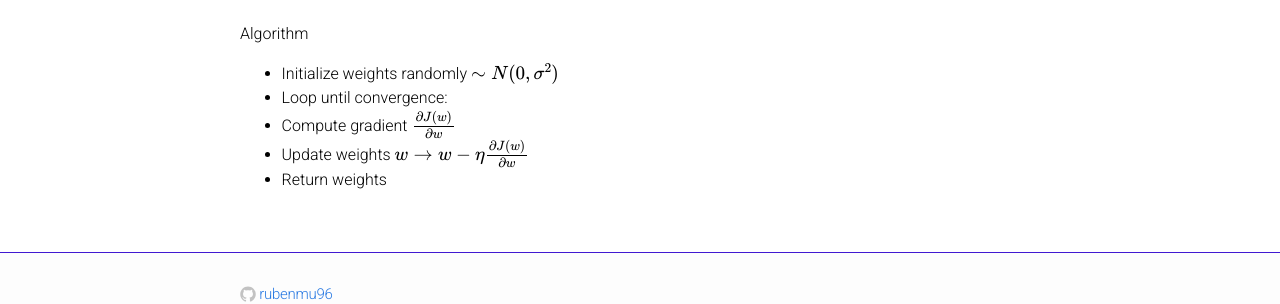
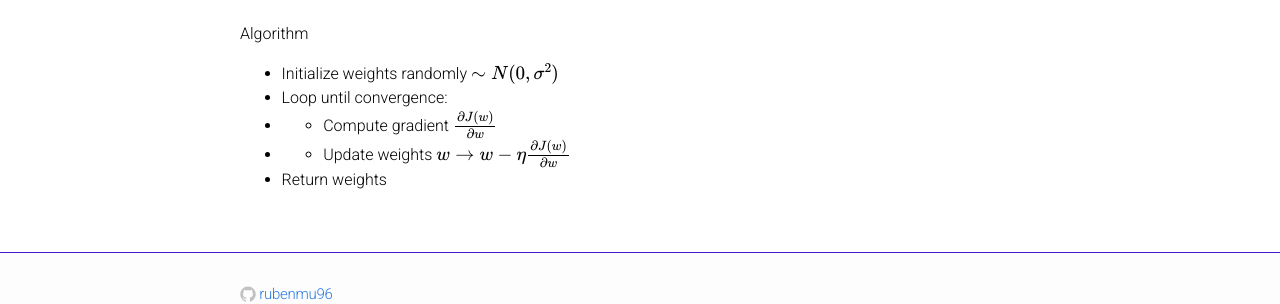
Before and after one commit to rubenmu96/rubenmu96.github.io, a Jekyll site: the page built from neuralnetworks.md, in a window 1280 px wide. Shown: the part 1604-1908 px from the top of the page. Built offline with Jekyll 4.4.1, drawn with Linux system fonts in a browser that asks for light colours; formulas are drawn with MathJax 3; our own code applies the rules of GitHub Pages for plain Markdown files.

```diff
--- a/neuralnetworks.md
+++ b/neuralnetworks.md
@@ -62,6 +62,6 @@ where $$\alpha$$ is the learning rate. If $$\alpha$$ is too small, gradient desc
 
 - Initialize weights randomly $$\sim N(0,\sigma^2)$$
 - Loop until convergence:
--     Compute gradient $$\frac{\partial J(w)}{\partial w}$$
--     Update weights $$w \rightarrow w - \eta \frac{\partial J(w)}{\partial w}$$
+- - Compute gradient $$\frac{\partial J(w)}{\partial w}$$
+- - Update weights $$w \rightarrow w - \eta \frac{\partial J(w)}{\partial w}$$
 - Return weights
```
